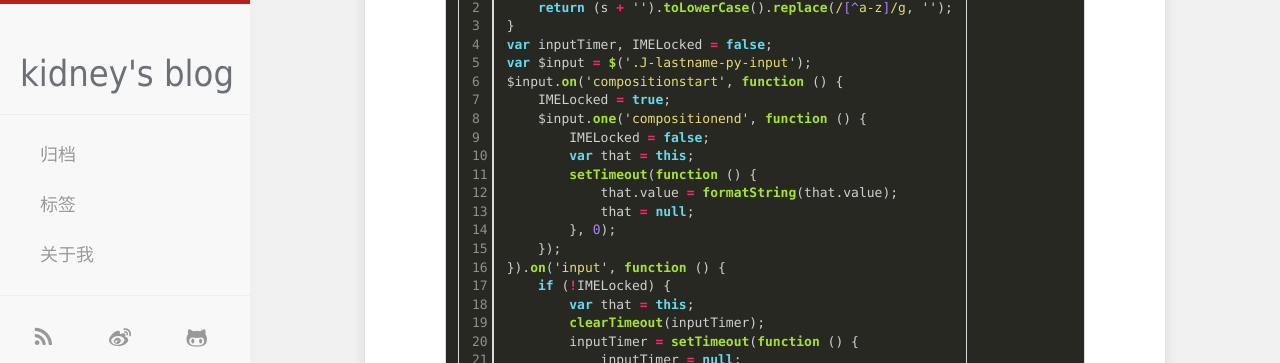
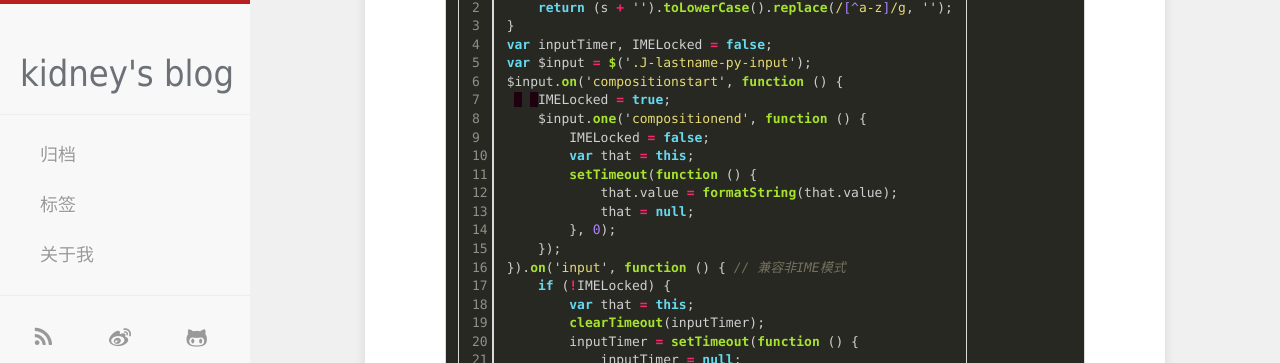
Before and after one commit to kidney/kidney.github.com, a Jekyll site: the page built from _posts/2017-04-01-mobile-input-event.md, in a window 1280 px wide and 900 px high, scrolled down 4921 px. Shown: the top 363 px of the window. Built offline with Jekyll 4.4.1, drawn with Linux system fonts in a browser that asks for light colours; comment, search, counter and statistics services are not loaded.

Commit message:
Update 2017-04-01-mobile-input-event.md

```diff
--- a/_posts/2017-04-01-mobile-input-event.md
+++ b/_posts/2017-04-01-mobile-input-event.md
@@ -106,7 +106,7 @@
 var inputTimer, IMELocked = false;
 var $input = $('.J-lastname-py-input');
 $input.on('compositionstart', function () {
-    IMELocked = true;
+    IMELocked = true;
     $input.one('compositionend', function () {
         IMELocked = false;
         var that = this;
@@ -115,7 +115,7 @@
             that = null;
         }, 0);
     });
-}).on('input', function () {
+}).on('input', function () { // 兼容非IME模式
     if (!IMELocked) {
         var that = this;
         clearTimeout(inputTimer);
```
